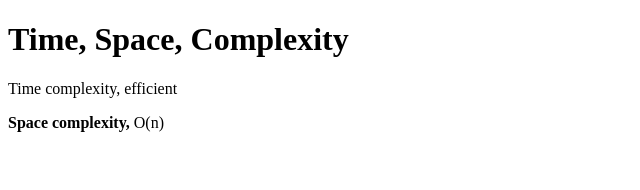
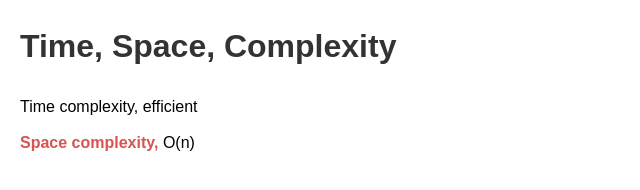
Before and after one commit to acciojob/time-and-space-complexity-MaungMyatAung, a website: page main.html in a window 1280 px wide. Shown: the whole page, without its empty margins (0-640 px from the left). Drawn offline with Linux system fonts and the light colour scheme.

Commit message:
created a submission

```diff
--- a/styles.css
+++ b/styles.css
@@ -1 +1,16 @@
 /*  your css code here. If applicable */
+body {
+            font-family: Arial, sans-serif;
+            line-height: 1.6;
+            margin: 20px;
+}
+h1 {
+            color: #333;
+}
+p {
+	margin: 10px 0;
+}
+
+b {
+            color: #d9534f;
+}
```
Also changed, not shown: main.html (+0 -2 lines).
